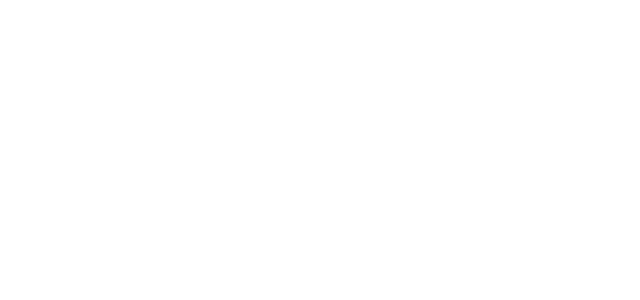
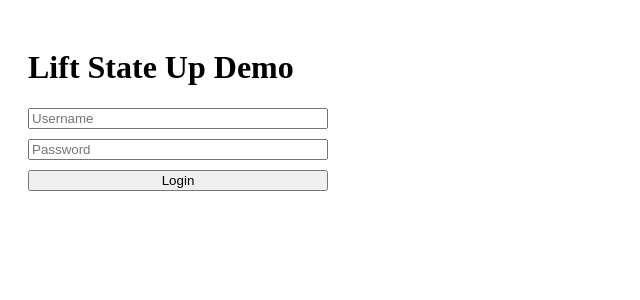
Before and after one commit to acciojob/lift-state-up-5-BandiKantiChaitanya, a React app: page / in a window 1280 px wide. Shown: the top 300 px of the page, without its empty margins (0-640 px from the left). Built offline with nearby package versions, Linux system fonts and the light colour scheme.

Commit message:
Updated project

```diff
--- a/src/components/App.js
+++ b/src/components/App.js
@@ -1,13 +1,23 @@
-
-import React from "react";
-import './../styles/App.css';
+import React, { useState } from 'react';
+import LoginForm from './Login';
 
 const App = () => {
+  const [isLoggedIn, setIsLoggedIn] = useState(false);
+
+  const handleLogin = () => {
+    setIsLoggedIn(true);
+  };
+
   return (
-    <div>
-        {/* Do not remove the main div */}
+    <div style={{ padding: '20px' }}>
+      <h1>Lift State Up Demo</h1>
+      {isLoggedIn ? (
+        <h2>You are now logged in!</h2>
+      ) : (
+        <LoginForm onLogin={handleLogin} />
+      )}
     </div>
-  )
-}
+  );
+};
 
-export default App
+export default App;
--- /dev/null
+++ b/src/components/Login.js
@@ -0,0 +1,34 @@
+import React, { useState } from 'react';
+
+const LoginForm = ({ onLogin }) => {
+  const [username, setUsername] = useState('');
+  const [password, setPassword] = useState('');
+
+  const handleSubmit = (e) => {
+    e.preventDefault();
+    // You can add validation/auth logic here
+    onLogin(); // Call the function passed from parent
+  };
+
+  return (
+    <form onSubmit={handleSubmit} style={{ display: 'flex', flexDirection: 'column', gap: '10px', maxWidth: '300px' }}>
+      <input
+        type="text"
+        placeholder="Username"
+        value={username}
+        onChange={(e) => setUsername(e.target.value)}
+        required
+      />
+      <input
+        type="password"
+        placeholder="Password"
+        value={password}
+        onChange={(e) => setPassword(e.target.value)}
+        required
+      />
+      <button type="submit">Login</button>
+    </form>
+  );
+};
+
+export default LoginForm;
```
Also changed, not shown: 1 other file (tests, documents, lock files or other folders).
